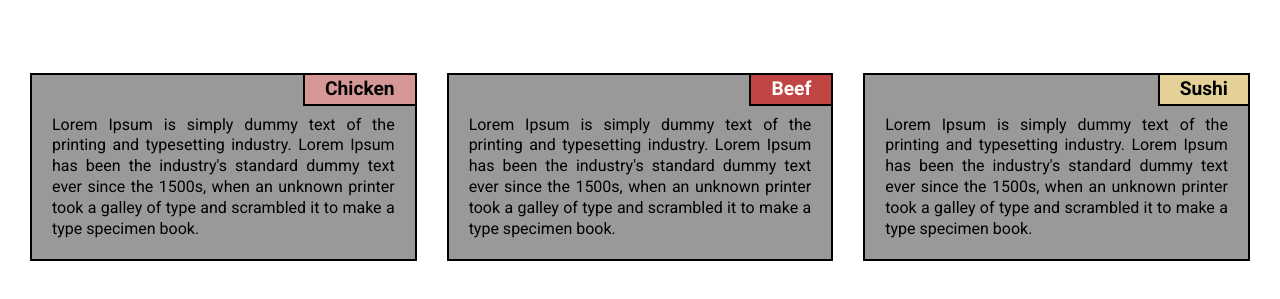
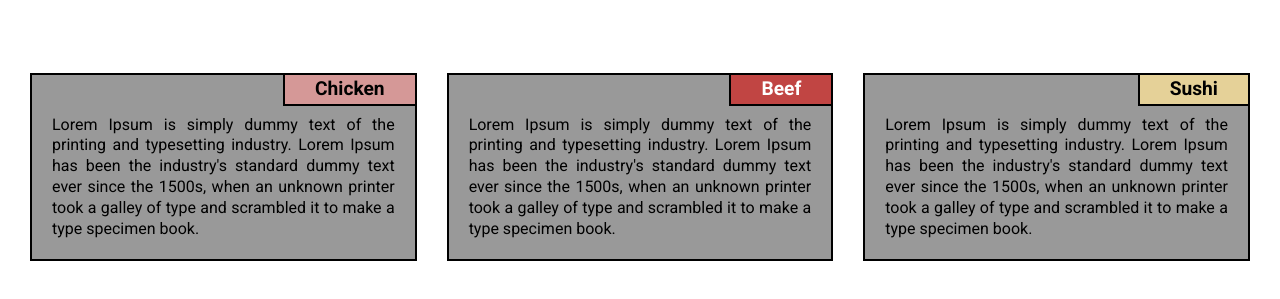
Before and after one commit to MDHANIK/fullstack-course, a plain HTML site: page module2-solution/index.html in a window 1280 px wide. Shown: the part 77-376 px from the top of the page. Drawn offline with Linux system fonts and the light colour scheme.

Commit message:
final chagnes

```diff
--- a/module2-solution/css/style.css
+++ b/module2-solution/css/style.css
@@ -67,7 +67,7 @@ h6 {
 	top: -2px;
 	font-size: 1.2em;
 	border: 2px solid #000;
-	padding: 2px 20px;
+	padding: 2px 30px;
 }
 .inner-container div {
 	margin: 0;
```
